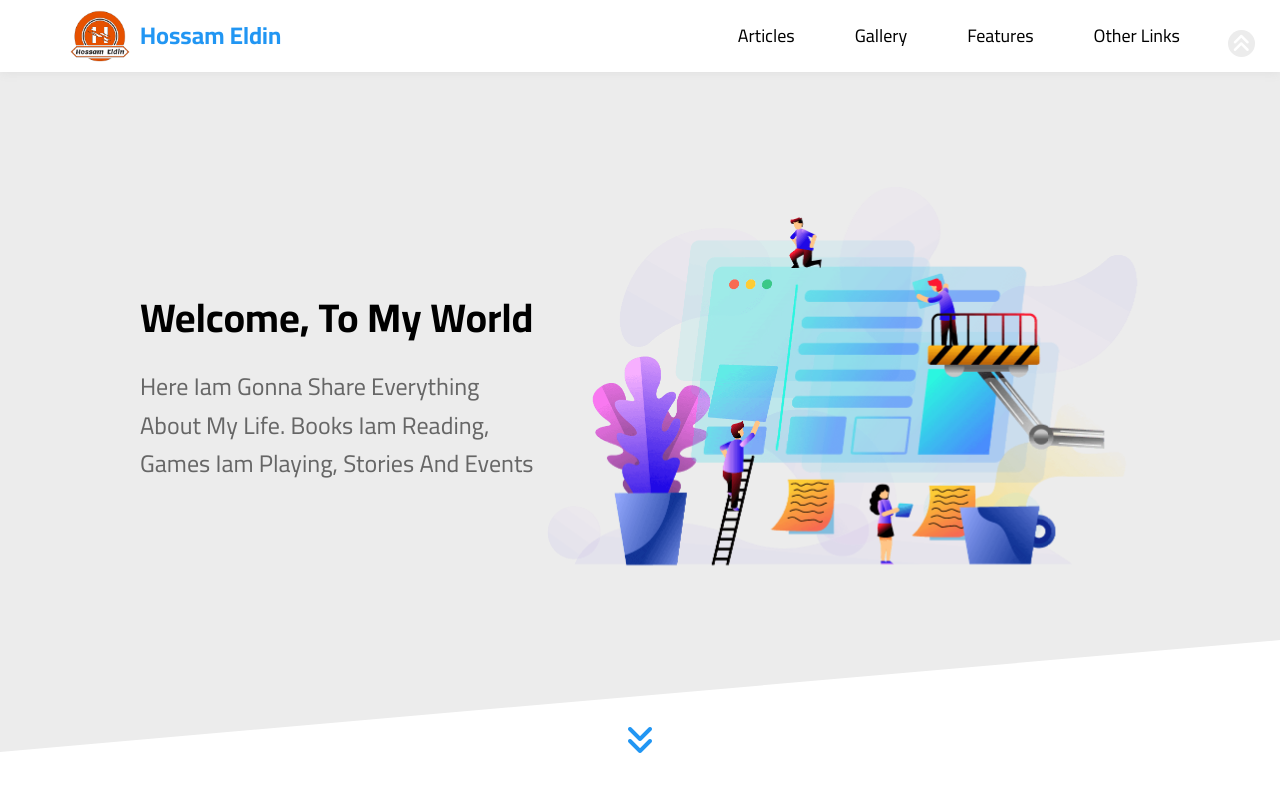
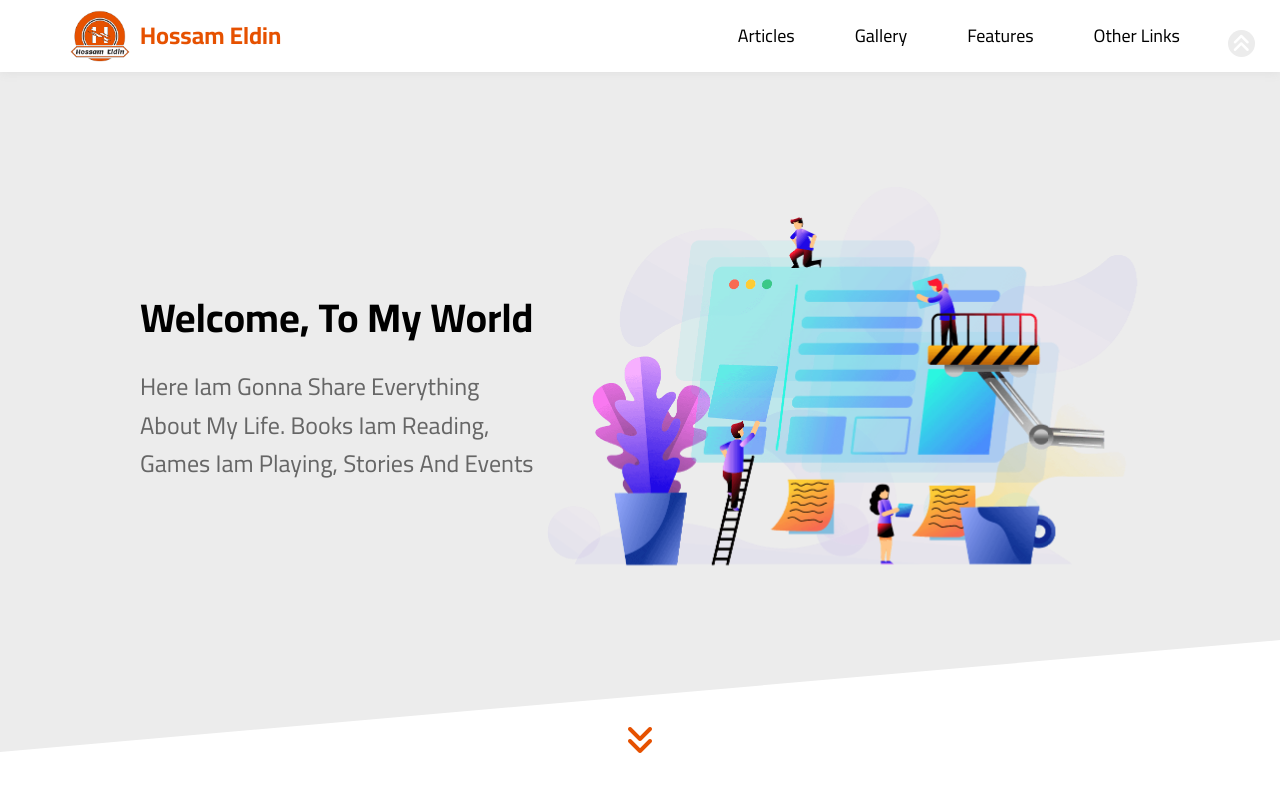
Before and after one commit to HOS-ELDIN/ZERO-TEMP-3-PW, a plain HTML site: page index.html in a window 1280 px wide. Shown: the top 800 px of the page. Drawn offline with Linux system fonts and the light colour scheme.

Commit message:
Update maincss.css

```diff
--- a/css/maincss.css
+++ b/css/maincss.css
@@ -1,12 +1,23 @@
 /* start variables */
 :root {
-  --main-color: #2196f3;
-  /* --main-color: #f36421; */
-  --alt-main-color: #1787e0;
+  /* --main-color: #2196f3; */
+  /* --alt-main-color: #1787e0; */
+  /* --background-color: #ececec; */
+  /* --lite-BG-color: #f3f3f3; */
+  /* --dim-color: #777; */
+  /* --footer-color:#b9b9b9; */
+
+
+  --main-color: #e65100;
+  --alt-main-color: #c14c06;
+
   --background-color: #ececec;
   --lite-BG-color: #f3f3f3;
-  --dim-color: #777;
-  --footer-color:#b9b9b9;
+  --dim-color: #7c7c7b;
+  --footer-color:#bdbdbd;
+
+
+
   --transition-dur: 0.3s;
   --sec-padding: 60px;
 }
```
